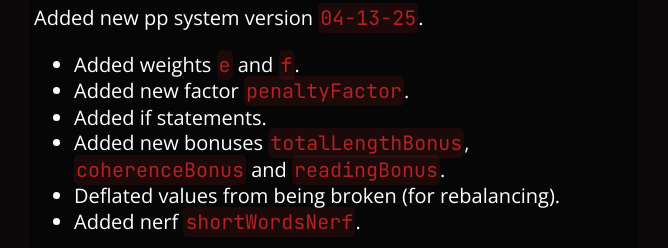
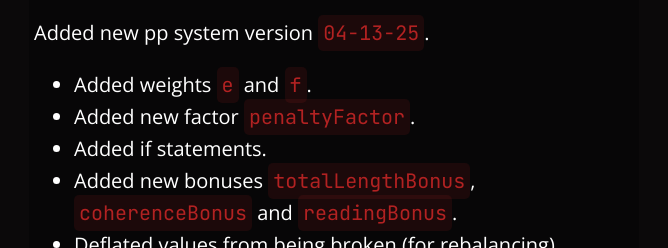
Before and after one commit to ruikurenaii/performium-pp-changelog, a plain HTML site: page index.html in a window 1280 px wide. Shown: the part 222-470 px from the top of the page, without its empty margins (306-974 px from the left). Drawn offline with nearby package versions, Linux system fonts and the light colour scheme; a web font is replaced by a local one.

Commit message:
Update index.html

```diff
--- a/index.html
+++ b/index.html
@@ -29,7 +29,7 @@
     #content code {
       font-family: "JetBrains Mono";
       background-color: #B2222220;
-      padding: 2px;
+      padding: 5px;
       border-radius: 5px;
       color: #B22222;
     }
@@ -44,6 +44,7 @@
       }
       #content {
         width: 600px;
+        line-height: 32px;
       }
     }
   </style>
```
